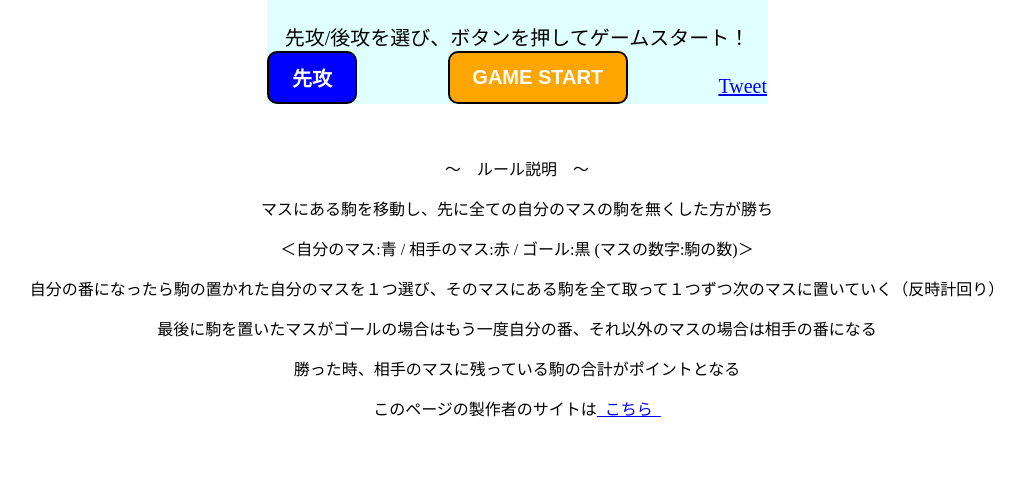
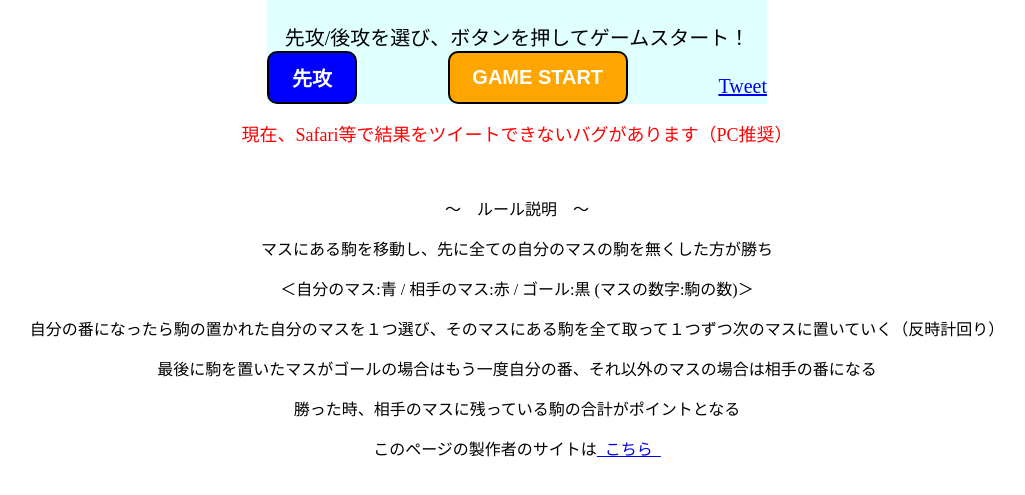
Before and after one commit to ysys0803/mancala, a plain HTML site: page index.html in a window 1280 px wide. Shown: the part 277-772 px from the top of the page, without its empty margins (123-1148 px from the left). Drawn offline with Linux system fonts and the light colour scheme.

Commit message:
Update index.html

```diff
--- a/index.html
+++ b/index.html
@@ -455,7 +455,8 @@
                 }
             </script>
         </div>
-        <div class="text"><br><br>
+        <div class="text">
+            <p align="center"><font color="red" size="4">現在、Safari等で結果をツイートできないバグがあります（PC推奨）</font></p><br>
             <p align="center">～　ルール説明　～</p>
             <p align="center">マスにある駒を移動し、先に全ての自分のマスの駒を無くした方が勝ち</p>
             <p align="center">＜自分のマス:青 / 相手のマス:赤 / ゴール:黒 (マスの数字:駒の数)＞</p>
```
